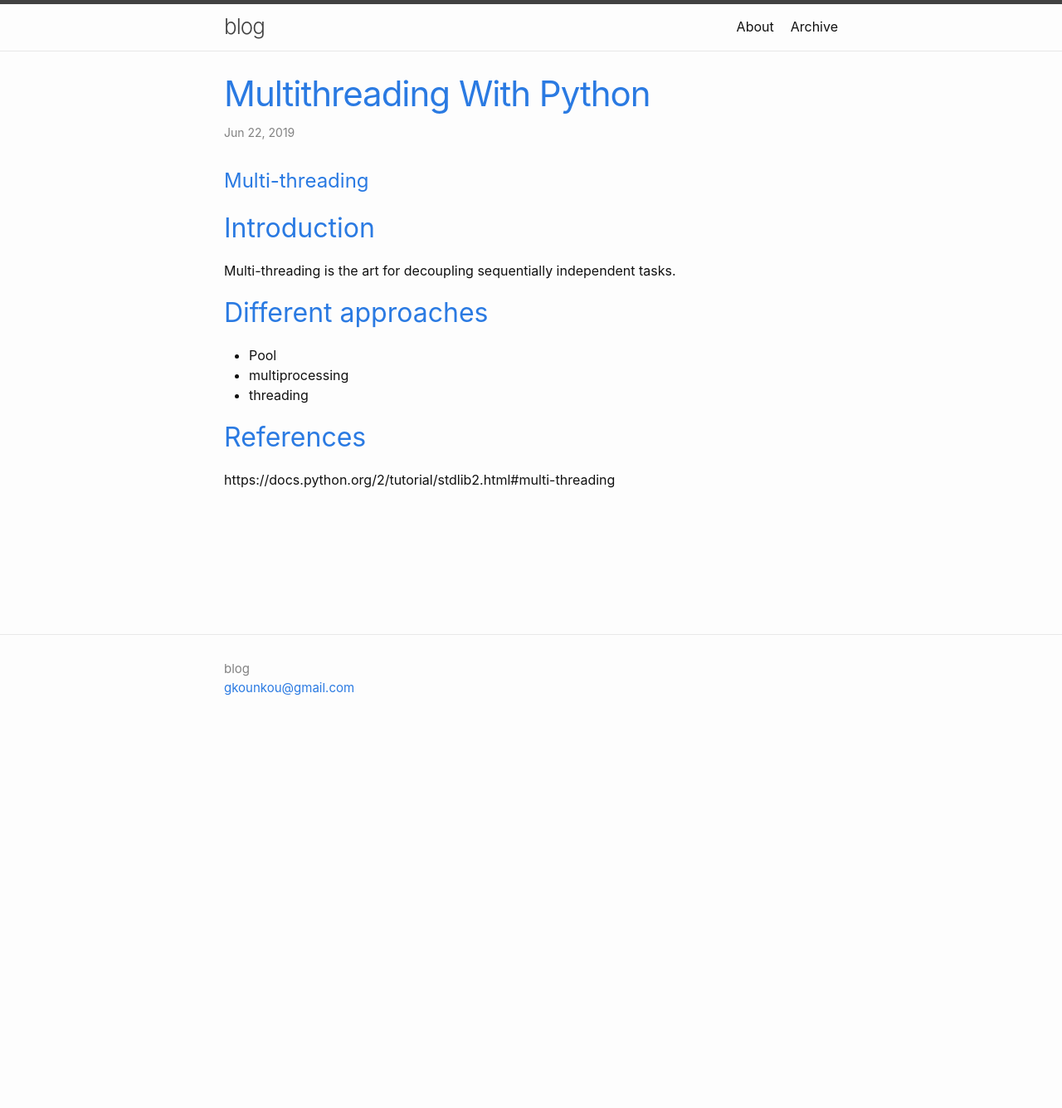
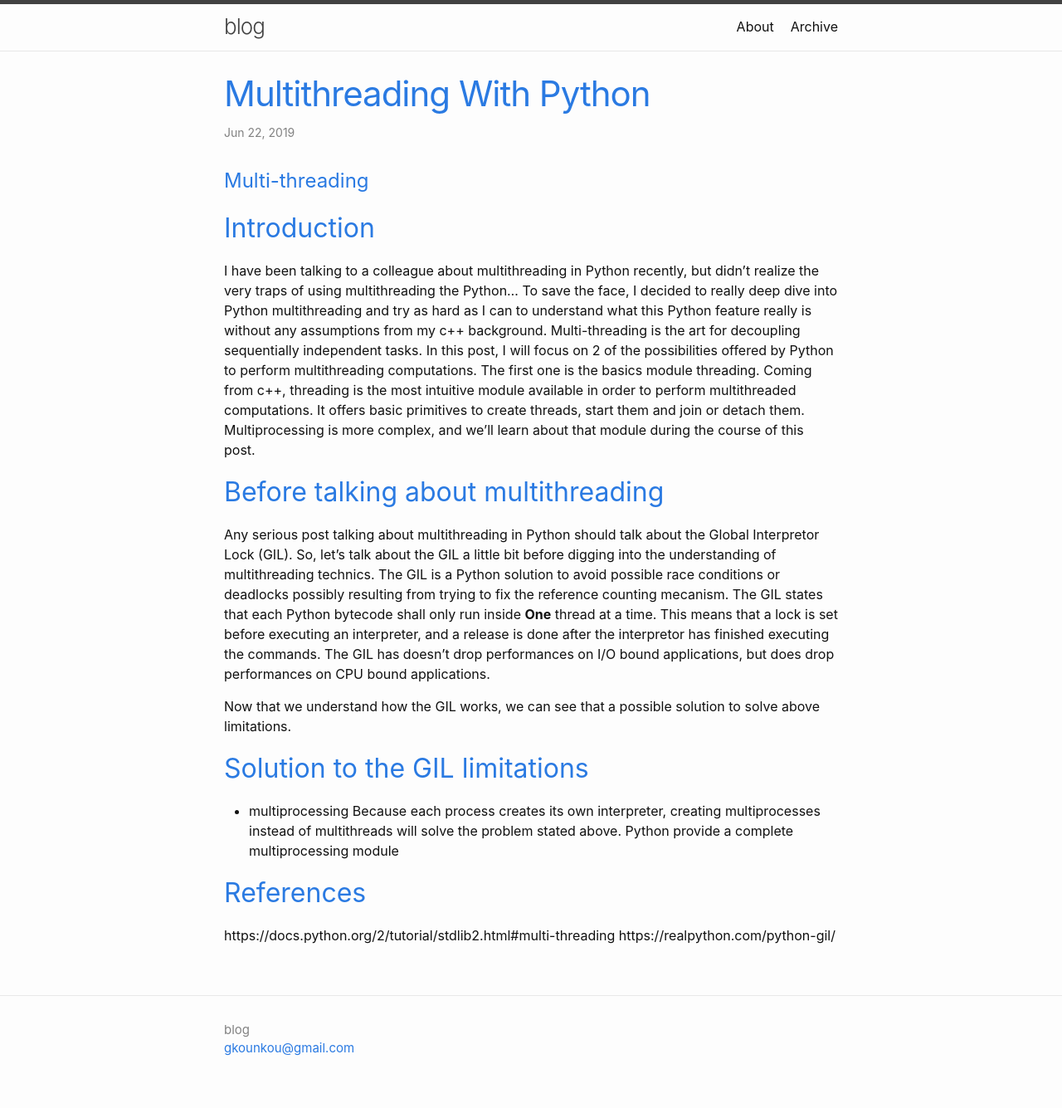
Before and after one commit to kounkou/kounkou.github.io, a Jekyll site: the page built from _posts/2019-06-22-multithreading-with-python.md, in a window 1280 px wide. Shown: the whole page at 83% size. Built offline with Jekyll 4.4.1, drawn with Linux system fonts in a browser that asks for light colours; our own code applies the rules of GitHub Pages for plain Markdown files; before the commit the page ends 900 px from its top, so only the background shows below that.

Commit message:
Update 2019-06-22-multithreading-with-python.md

```diff
--- a/_posts/2019-06-22-multithreading-with-python.md
+++ b/_posts/2019-06-22-multithreading-with-python.md
@@ -3,16 +3,33 @@
 
 ## Introduction
 
-Multi-threading is the art for decoupling sequentially independent tasks.
+I have been talking to a colleague about multithreading in Python recently, but didn't realize the very traps of using
+multithreading the Python... To save the face, I decided to really deep dive into Python multithreading and
+try as hard as I can to understand what this Python feature really is without any assumptions from my c++ background.
+Multi-threading is the art for decoupling sequentially independent tasks. In this post, I will focus on 2 of the possibilities
+offered by Python to perform multithreading computations. The first one is the basics module threading.
+Coming from c++, threading is the most intuitive module available in order to perform multithreaded computations.
+It offers basic primitives to create threads, start them and join or detach them.
+Multiprocessing is more complex, and we'll learn about that module during the course of this post.
 
+## Before talking about multithreading
 
-## Different approaches
+Any serious post talking about multithreading in Python should talk about the Global Interpretor Lock (GIL).
+So, let's talk about the GIL a little bit before digging into the understanding of multithreading technics.
+The GIL is a Python solution to avoid possible race conditions or deadlocks possibly resulting from trying to fix the reference counting mecanism.
+The GIL states that each Python bytecode shall only run inside **One** thread at a time. This means that a lock is set before executing an interpreter, and a release is done after the interpretor has finished executing the commands.
+The GIL has doesn't drop performances on I/O bound applications, but does drop performances on CPU bound applications.
 
-- Pool
+Now that we understand how the GIL works, we can see that a possible solution to solve above limitations.
+
+## Solution to the GIL limitations
+
 - multiprocessing
-- threading
-
+  Because each process creates its own interpreter, creating multiprocesses instead of multithreads will solve the problem
+  stated above.
+  Python provide a complete multiprocessing module
 
 ## References
 
 https://docs.python.org/2/tutorial/stdlib2.html#multi-threading
+https://realpython.com/python-gil/
```
